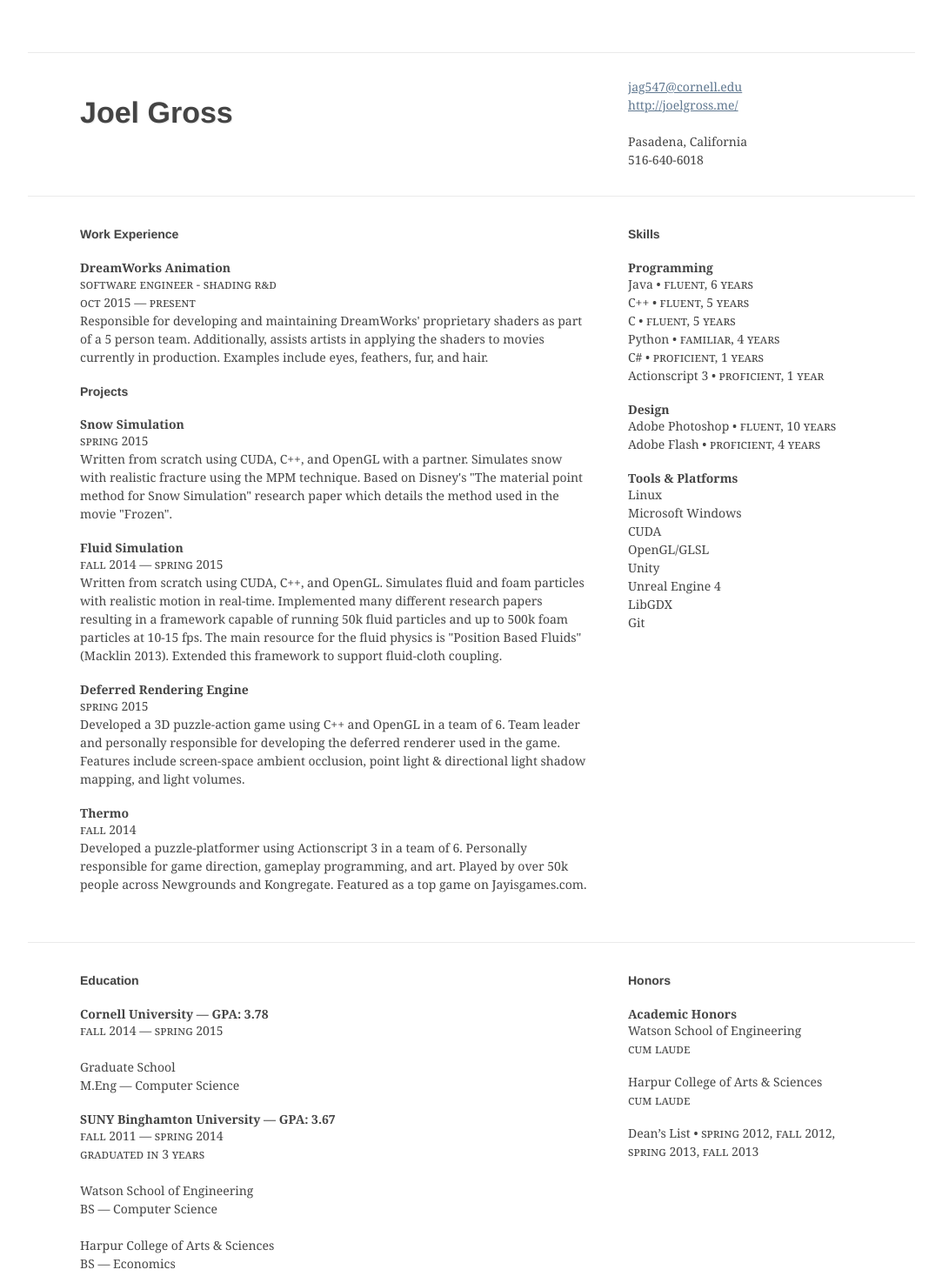
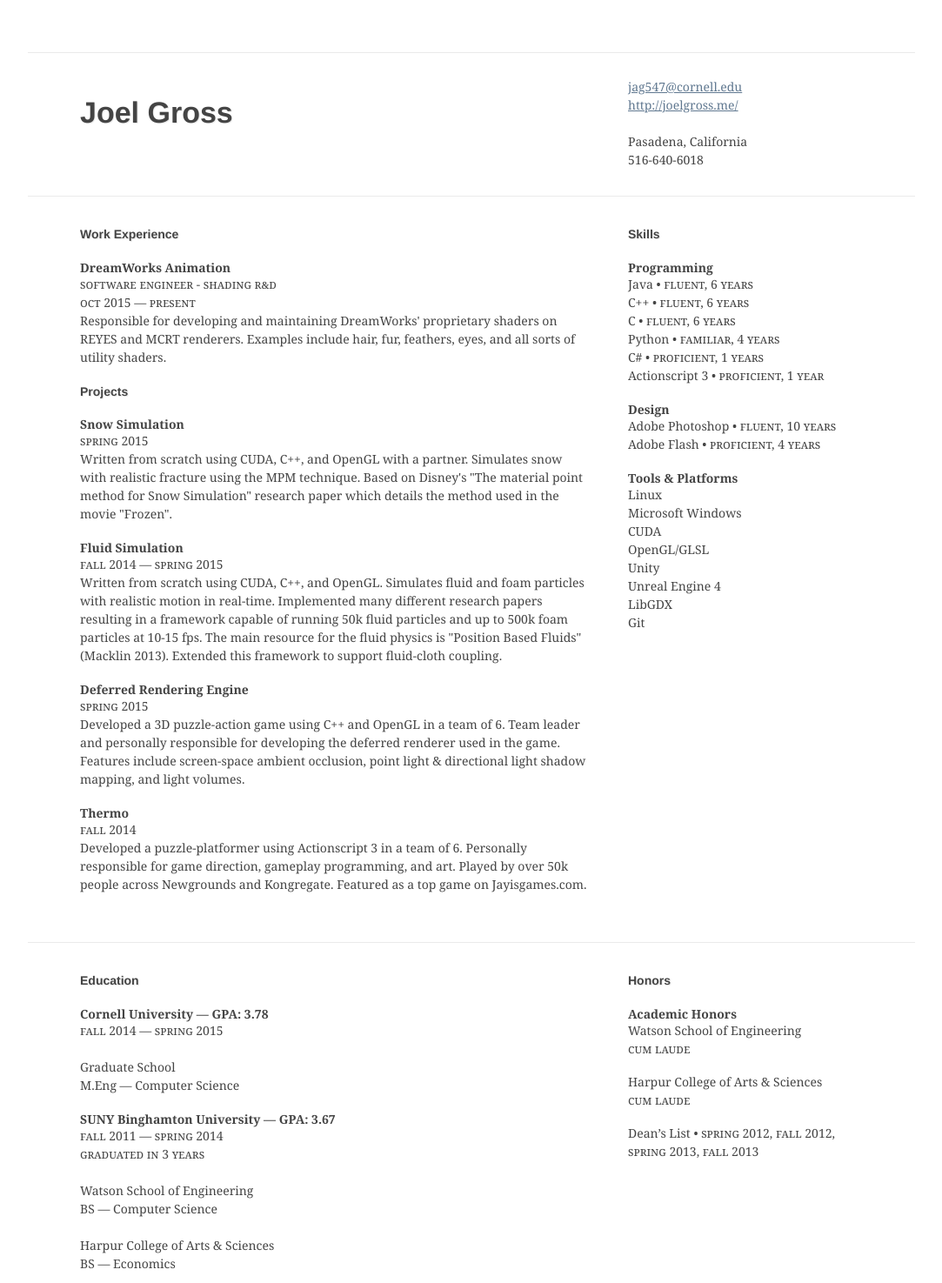
Before and after one commit to JAGJ10/jagj10.github.io, a Jekyll site: the page resume/index.html, which Jekyll copies as it is, in a window 1280 px wide. Shown: the whole page at 87% size, without its empty margins (98-1181 px from the left). Built offline with Jekyll 4.4.1, drawn with Linux system fonts in a browser that asks for light colours.

Commit message:
updated resume

```diff
--- a/resume/index.html
+++ b/resume/index.html
@@ -29,7 +29,7 @@
           <span class="company">DreamWorks Animation</span>
           <p class="details small-caps">Software Engineer - Shading R&D</p>
           <p class="details small-caps">Oct 2015 &mdash; Present</p>
-          <p class="details">Responsible for developing and maintaining DreamWorks' proprietary shaders as part of a 5 person team. Additionally, assists artists in applying the shaders to movies currently in production. Examples include eyes, feathers, fur, and hair.</p>
+          <p class="details">Responsible for developing and maintaining DreamWorks' proprietary shaders on REYES and MCRT renderers. Examples include hair, fur, feathers, eyes, and all sorts of utility shaders.</p>
 
           <h2>Projects</h2>
 
@@ -57,8 +57,8 @@
 
           <ul class="details">
             <li>Java &bull; <span class="small-caps">Fluent, 6 years</span></li>
-            <li>C++ &bull; <span class="small-caps">Fluent, 5 years</span></li>
-            <li>C &bull; <span class="small-caps">Fluent, 5 years</span></li>
+            <li>C++ &bull; <span class="small-caps">Fluent, 6 years</span></li>
+            <li>C &bull; <span class="small-caps">Fluent, 6 years</span></li>
             <li>Python &bull; <span class="small-caps">Familiar, 4 years</span></li>
             <li>C# &bull; <span class="small-caps">Proficient, 1 years</span></li>
             <li>Actionscript 3 &bull; <span class="small-caps">Proficient, 1 year</span></li>
```
Also changed, not shown: 1 other file.
